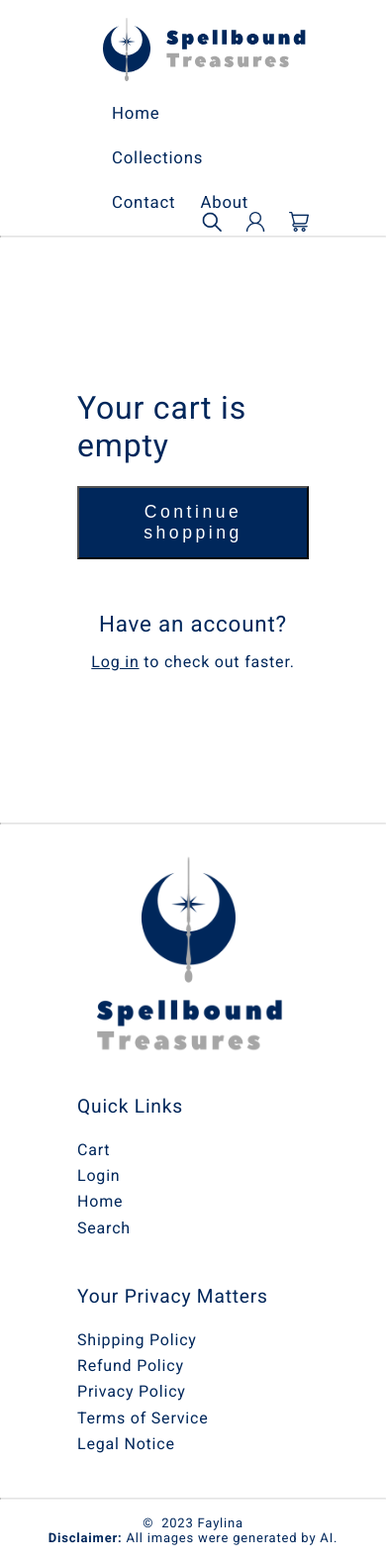
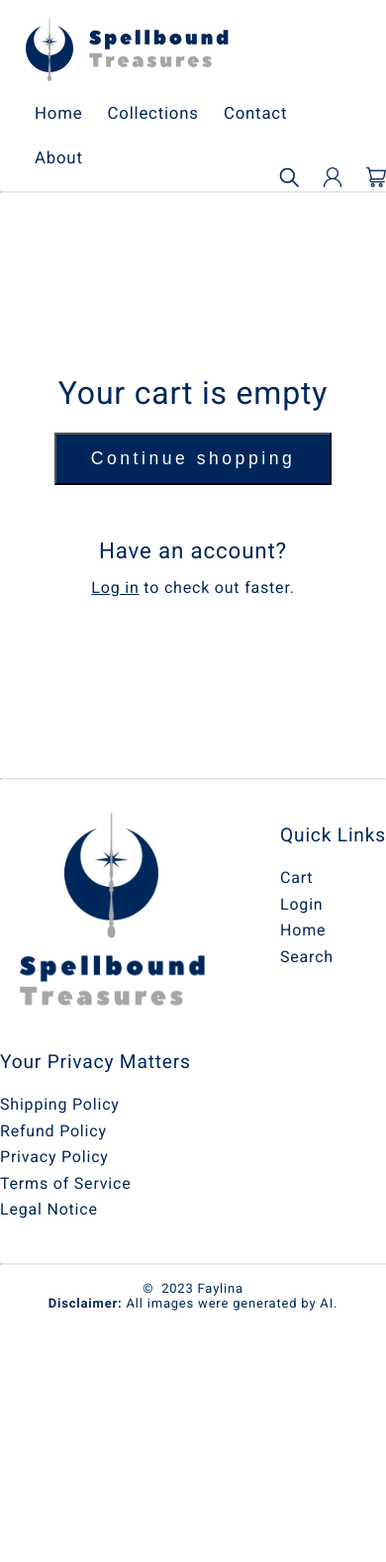
Before and after one commit to Faylina/spellbound-treasures, a PHP site: page /pages/cart.html in a window 390 px wide. Shown: the whole page at 99% size. After the commit the page ends 1324 px from the top, so only its background shows below. Run offline with PHP 8.4, Linux system fonts and the light colour scheme.

Commit message:
feat: increase responsiveness of the website
The responsiveness to smaller windows was increased for all pages.

```diff
--- a/assets/style.css
+++ b/assets/style.css
@@ -27,10 +27,10 @@ a {
 }
 
 .navbar {
-    width: 60%;
     display: flex;
     align-items: center;
     flex-wrap: wrap;
+    flex: 0 1 1200px;
 }
 
 .header-links {
@@ -105,11 +105,15 @@ li .invisible {
 main {
     display: flex;
     align-items: center;
-    flex-direction: column;
+    justify-content: center;
 }
 
 .main-content {
-    max-width: 60vw;
+    display: flex;
+    align-items: center;
+    flex-wrap: wrap;
+    flex: 0 1 1200px;
+    justify-content: center;
 }
 
 .heading {
@@ -117,6 +121,7 @@ main {
     letter-spacing: 0.075em;
     margin: calc(1ex / 0.42) 0;
     color: #00275B;
+    flex: 1;
 }
 
 .featuredProduct {
@@ -135,7 +140,7 @@ footer {
 }
 
 .footer-section {
-    width: 60vw;
+    flex: 0 1 1200px;
     display: flex;
     justify-content: space-between;
     margin: calc(1ex / 0.42) 0;
@@ -192,6 +197,7 @@ footer {
     align-items: center;
     justify-content: center;
     color: #00275B;
+    flex: 0 1 1200px;
 }
 
 .cart-heading-empty, .login-heading {
@@ -227,6 +233,7 @@ footer {
     width: 60%;
     margin: 5em;
     flex-direction: column;
+    flex: 0 1 1200px;
 }
 
 .cart-head {
@@ -286,6 +293,7 @@ footer {
 .productCard {
     display: flex;
     margin: 1.5em 0;
+    color: #00275B;
 }
 
 .infoContainer {
@@ -293,6 +301,7 @@ footer {
     width: 50%;
     align-items: center;
     font-size: 1em;
+    flex-wrap: wrap;
 }
 
 .productPicture {
@@ -310,6 +319,7 @@ footer {
     justify-content: space-between;
     width: 50%;
     align-items: center;
+    flex-wrap: wrap;
 }
 
 .quantityCounterCart {
@@ -317,6 +327,7 @@ footer {
     border: 1px solid #00275B;
     justify-content: space-evenly;
     padding: 0.5em 0;
+    flex: 0 1 250px;
 }
 
 .remove {
@@ -339,6 +350,10 @@ footer {
 
 
 /* login */
+
+.login-content {
+    flex: 0 1 1200px;
+}
 
 .login-heading {
     margin-bottom: 1em;
@@ -364,7 +379,6 @@ footer {
 .forgot-password {
     font-size: 0.8em;
     text-decoration: underline;
-    align-self: flex-start;
     cursor: pointer;
 }
 
```
